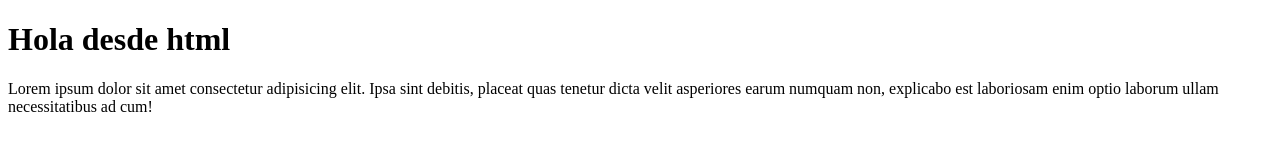
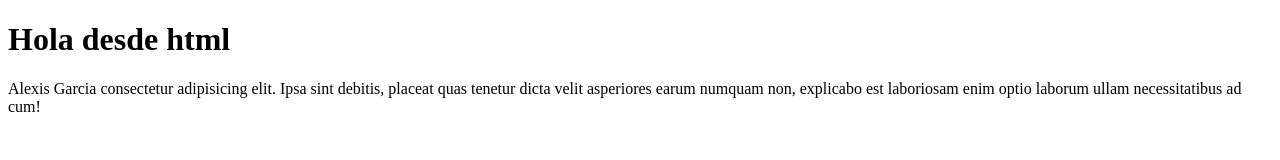
Before and after one commit to AlexisGV/git-ejemplo, a plain HTML site: page index.html in a window 1280 px wide. Drawn offline with Linux system fonts and the light colour scheme.

Commit message:
Agregue mi nombre en el parrafo

```diff
--- a/index.html
+++ b/index.html
@@ -7,6 +7,6 @@
 </head>
 <body>
     <h1>Hola desde html</h1>
-    <p>Lorem ipsum dolor sit amet consectetur adipisicing elit. Ipsa sint debitis, placeat quas tenetur dicta velit asperiores earum numquam non, explicabo est laboriosam enim optio laborum ullam necessitatibus ad cum!</p>
+    <p>Alexis Garcia consectetur adipisicing elit. Ipsa sint debitis, placeat quas tenetur dicta velit asperiores earum numquam non, explicabo est laboriosam enim optio laborum ullam necessitatibus ad cum!</p>
 </body>
 </html>
```
